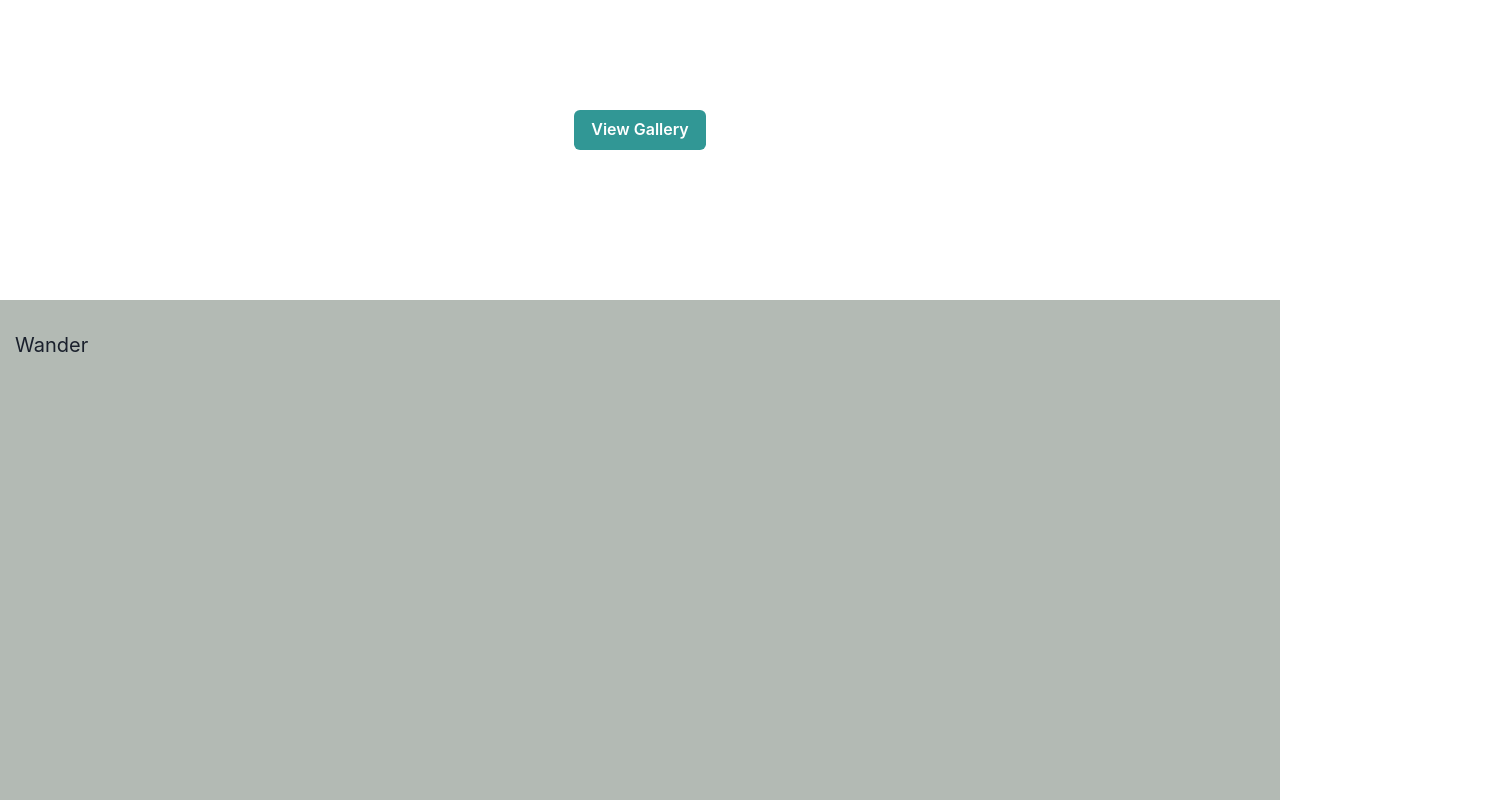
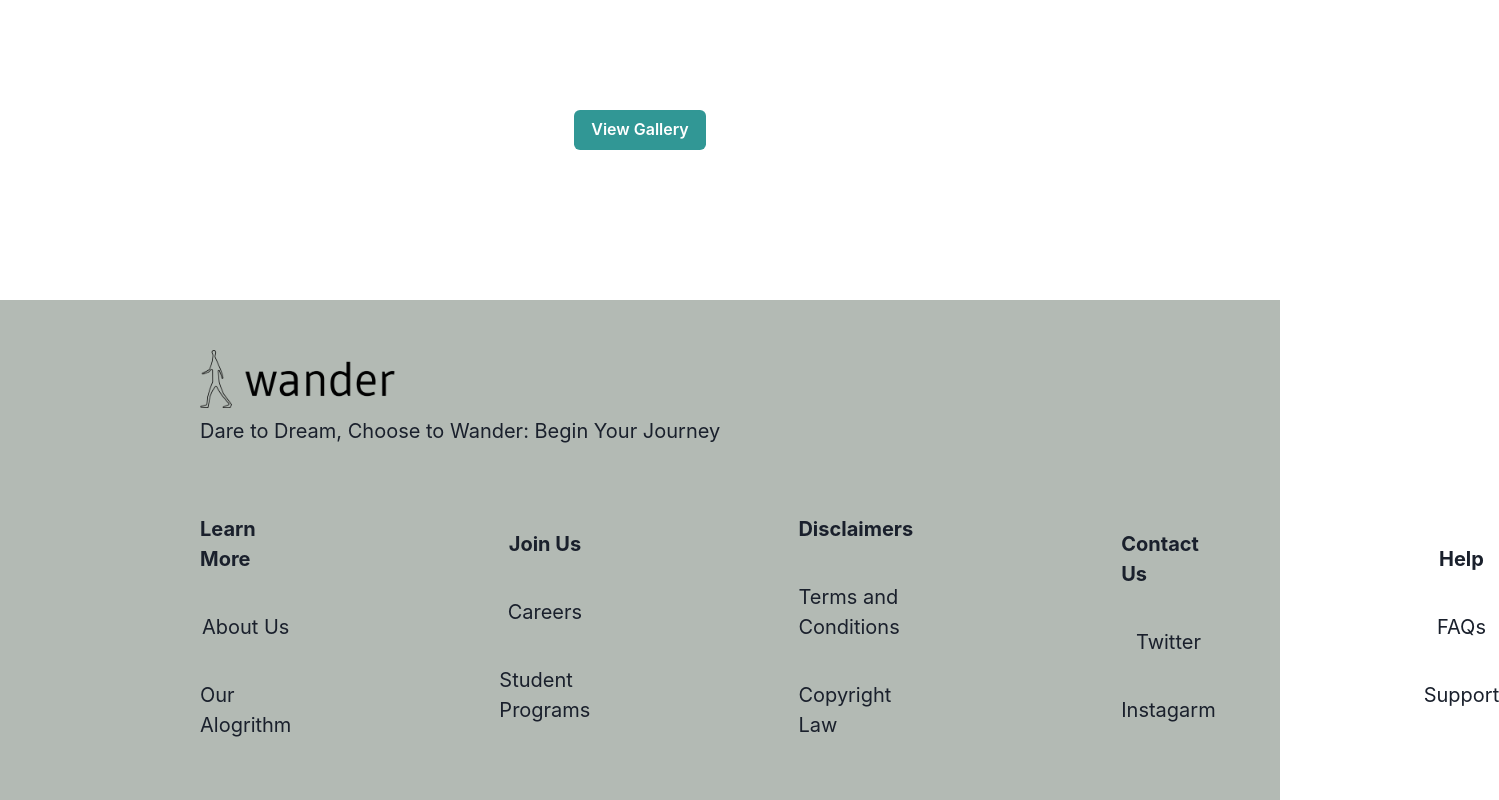
Before and after one commit to keithcabay/wander-prototype, a React (Vite) app: page /wander-prototype/home in a window 1280 px wide. Shown: the part 2904-3704 px from the top of the page, 1499 px wide, since content can reach past the window. Built offline with nearby package versions, Linux system fonts and the light colour scheme.

Commit message:
Update footer

```diff
--- a/src/components/Footer.tsx
+++ b/src/components/Footer.tsx
@@ -1,11 +1,74 @@
-import { Box, Text } from "@chakra-ui/react";
+import { Box, Text, VStack, Image, HStack } from "@chakra-ui/react";
+import Logo from "../components/images/logo_black.png";
 
 const Footer = () => {
   return (
     <Box h="500px" bg="#b3bab4">
-      <Text p="30px 0 0 15px" fontSize="20px">
-        Wander
-      </Text>
+      <VStack align="left" p="50px 0 0 200px">
+        <VStack align="left">
+          <Image src={Logo} w="200px" />
+          <Text fontSize="20px">
+            Dare to Dream, Choose to Wander: Begin Your Journey
+          </Text>
+        </VStack>
+        <HStack pt="30px">
+          <VStack>
+            <Text fontSize="20px" pt="30px" fontWeight="bold">
+              Learn More
+            </Text>
+            <Text fontSize="20px" pt="30px">
+              About Us
+            </Text>
+            <Text fontSize="20px" pt="30px">
+              Our Alogrithm
+            </Text>
+          </VStack>
+          <VStack pl="200px">
+            <Text fontSize="20px" pt="30px" fontWeight="bold">
+              Join Us
+            </Text>
+            <Text fontSize="20px" pt="30px">
+              Careers
+            </Text>
+            <Text fontSize="20px" pt="30px">
+              Student Programs
+            </Text>
+          </VStack>
+          <VStack pl="200px">
+            <Text fontSize="20px" pt="30px" fontWeight="bold">
+              Disclaimers
+            </Text>
+            <Text fontSize="20px" pt="30px">
+              Terms and Conditions
+            </Text>
+            <Text fontSize="20px" pt="30px">
+              Copyright Law
+            </Text>
+          </VStack>
+          <VStack pl="200px">
+            <Text fontSize="20px" pt="30px" fontWeight="bold">
+              Contact Us
+            </Text>
+            <Text fontSize="20px" pt="30px">
+              Twitter
+            </Text>
+            <Text fontSize="20px" pt="30px">
+              Instagarm
+            </Text>
+          </VStack>
+          <VStack pl="200px">
+            <Text fontSize="20px" pt="30px" fontWeight="bold">
+              Help
+            </Text>
+            <Text fontSize="20px" pt="30px">
+              FAQs
+            </Text>
+            <Text fontSize="20px" pt="30px">
+              Support
+            </Text>
+          </VStack>
+        </HStack>
+      </VStack>
     </Box>
   );
 };
```
